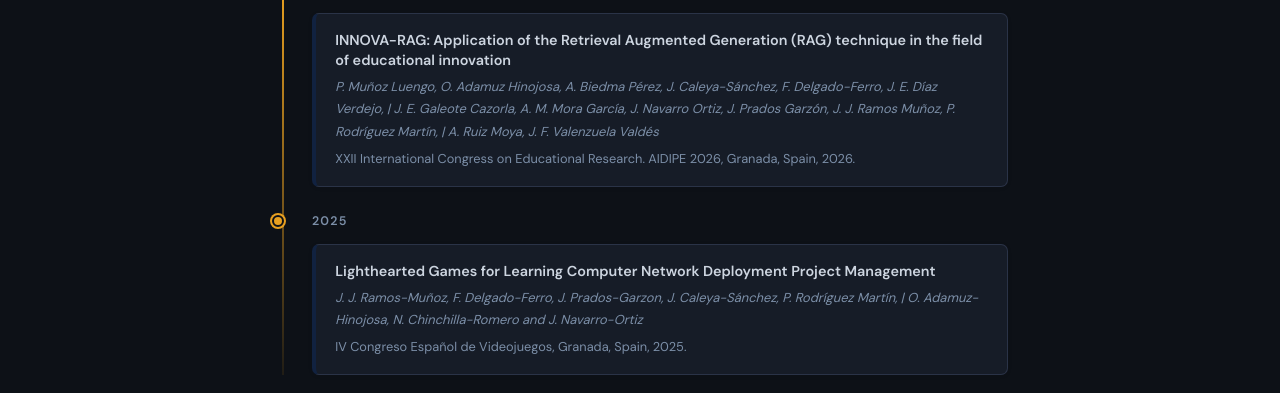
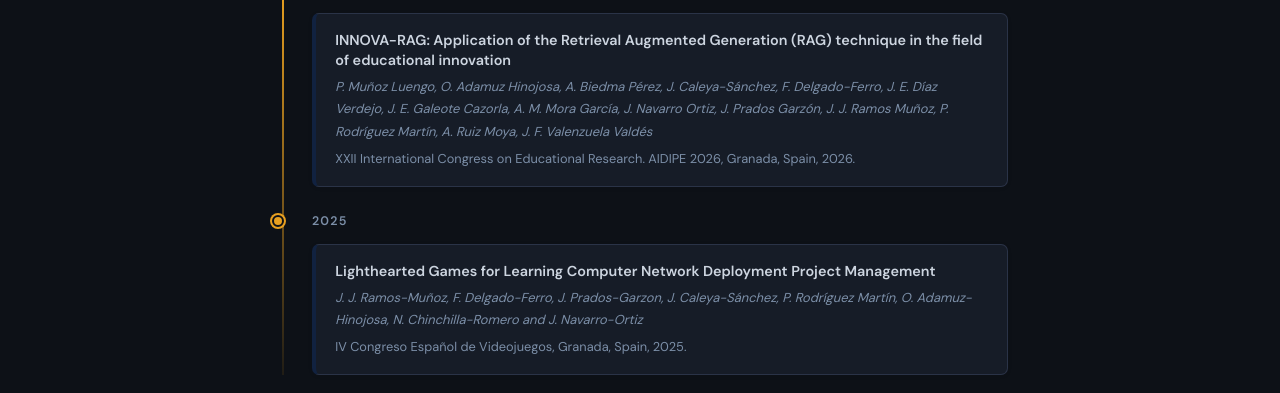
Before and after one commit to felixdelgadoferro/felixdelgadoferro.github.io, a Jekyll site: the page built from _pages/teaching/index.html, in a window 1280 px wide and 900 px high, scrolled down 1818 px. Shown: the part 182-575 px from the top of the window. Built offline with Jekyll 4.4.1, drawn with Linux system fonts in a browser that asks for light colours.

Commit message:
Updating info

```diff
--- a/_data/teaching.yml
+++ b/_data/teaching.yml
@@ -156,14 +156,14 @@ innovation_projects:
     cert: ""
 
 educational_conferences:
-  - authors: "P. Muñoz Luengo, O. Adamuz Hinojosa, A. Biedma Pérez, J. Caleya-Sánchez, F. Delgado-Ferro, J. E. Díaz Verdejo, | J. E. Galeote Cazorla, A. M. Mora García, J. Navarro Ortiz, J. Prados Garzón, J. J. Ramos Muñoz, P. Rodríguez Martín, | A. Ruiz Moya, J. F. Valenzuela Valdés"
+  - authors: "P. Muñoz Luengo, O. Adamuz Hinojosa, A. Biedma Pérez, J. Caleya-Sánchez, F. Delgado-Ferro, J. E. Díaz Verdejo, J. E. Galeote Cazorla, A. M. Mora García, J. Navarro Ortiz, J. Prados Garzón, J. J. Ramos Muñoz, P. Rodríguez Martín, A. Ruiz Moya, J. F. Valenzuela Valdés"
     title: "INNOVA-RAG: Application of the Retrieval Augmented Generation (RAG) technique in the field of educational innovation"
     venue: "XXII International Congress on Educational Research. AIDIPE 2026"
     location: "Granada, Spain"
     year: 2026
     link: ""
 
-  - authors: "J. J. Ramos-Muñoz, F. Delgado-Ferro, J. Prados-Garzon, J. Caleya-Sánchez, P. Rodríguez Martín, | O. Adamuz-Hinojosa, N. Chinchilla-Romero and J. Navarro-Ortiz"
+  - authors: "J. J. Ramos-Muñoz, F. Delgado-Ferro, J. Prados-Garzon, J. Caleya-Sánchez, P. Rodríguez Martín, O. Adamuz-Hinojosa, N. Chinchilla-Romero and J. Navarro-Ortiz"
     title: "Lighthearted Games for Learning Computer Network Deployment Project Management"
     venue: "IV Congreso Español de Videojuegos"
     location: "Granada, Spain"
--- a/_pages/teaching/index.html
+++ b/_pages/teaching/index.html
@@ -214,7 +214,7 @@ permalink: /teaching/
     </button>
     <div class="project-body">
       <div class="project-detail">
-        <span class="detail-label">Full title</span> {{ p.title }}
+        <span class="detail-label">Title</span> {{ p.title }}
       </div>
       {% if p.code %}
       <div class="project-detail">
@@ -222,10 +222,10 @@ permalink: /teaching/
       </div>
       {% endif %}
       <div class="project-detail">
-        <span class="detail-label">Funding body</span> {{ p.funder }}
+        <span class="detail-label">Funding </span> {{ p.funder }}
       </div>
       <div class="project-detail">
-        <span class="detail-label">Principal Investigators</span> {{ p.pis }}
+        <span class="detail-label">IPs</span> {{ p.pis }}
       </div>
       <div class="project-detail">
         <span class="detail-label">Period</span> {{ p.start }}{% if p.end != p.start %} – {{ p.end }}{% endif %}
```
